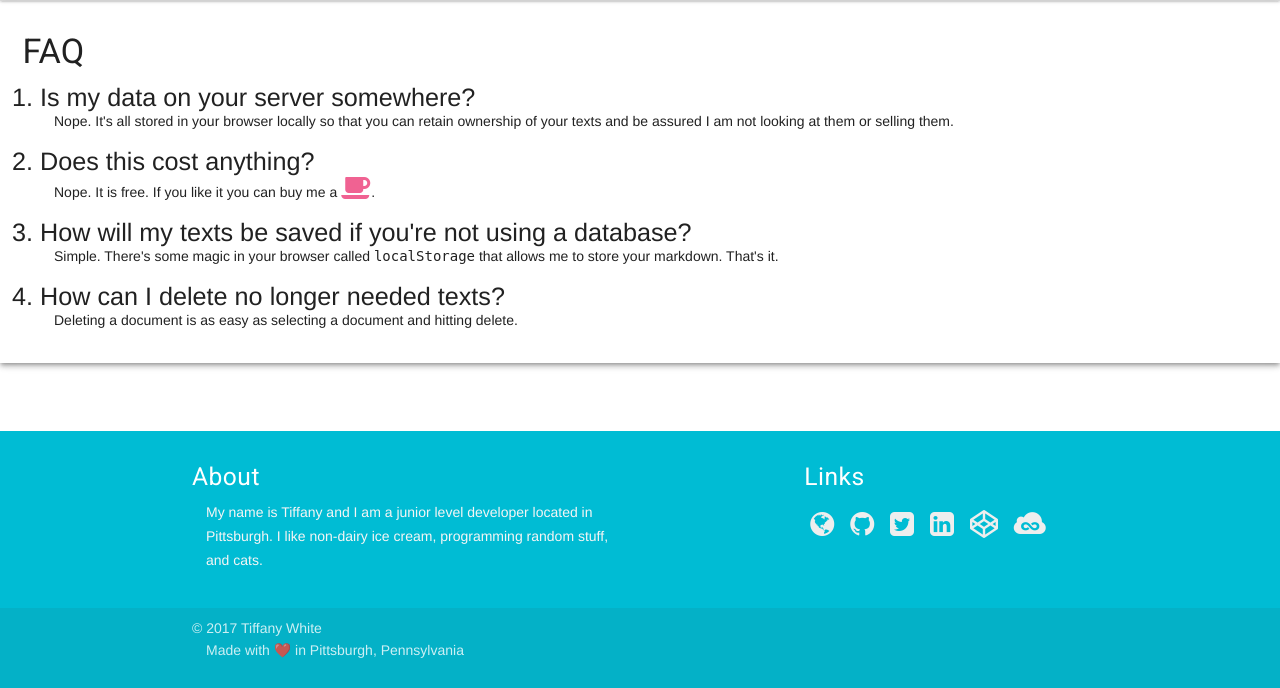
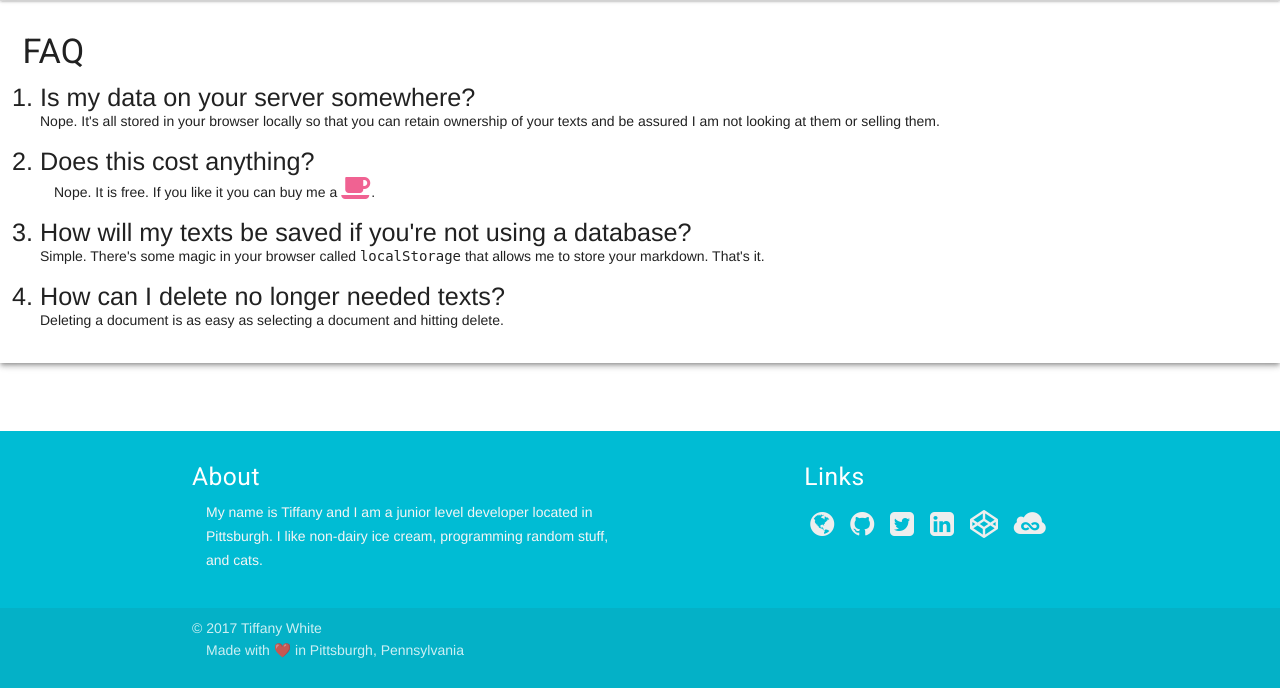
Before and after one commit to twhite96/checkyoself, a PHP site: page /faq.html in a window 1280 px wide. Shown: the part 112-800 px from the top of the page. Run offline with PHP 8.4, Linux system fonts and the light colour scheme; some libraries are stand-ins or nearby versions; some web fonts are replaced.

Commit message:
Adds no-pad class to ps on faq. Sets padding to 0

```diff
--- a/faq.html
+++ b/faq.html
@@ -75,13 +75,13 @@ limitations under the License
           <h4>FAQ</h4>
           <ol>
             <li class="flow-text">Is my data on your server somewhere?</li>
-            <p>Nope. It's all stored in your browser locally so that you can retain ownership of your texts and be assured I am not looking at them or selling them.</p>
+            <p class="no-pad">Nope. It's all stored in your browser locally so that you can retain ownership of your texts and be assured I am not looking at them or selling them.</p>
             <li class="flow-text">Does this cost anything?</li>
-            <p>Nope. It is free. If you like it you can buy me a <a class="pink-text text-lighten-2" href="https://cash.me/$twhite412" target="_blank"><i class="fa fa-coffee fa-2x" aria-hidden="true"></i></a>.</p>
+            <p class="no pad">Nope. It is free. If you like it you can buy me a <a class="pink-text text-lighten-2" href="https://cash.me/$twhite412" target="_blank"><i class="fa fa-coffee fa-2x" aria-hidden="true"></i></a>.</p>
             <li class="flow-text">How will my texts be saved if you're not using a database?</li>
-            <p>Simple. There's some magic in your browser called <code>localStorage</code> that allows me to store your markdown. That's it.</p>
+            <p class="no-pad">Simple. There's some magic in your browser called <code>localStorage</code> that allows me to store your markdown. That's it.</p>
             <li class="flow-text">How can I delete no longer needed texts?</li>
-            <p>Deleting a document is as easy as selecting a document and hitting delete.</p>
+            <p class="no-pad">Deleting a document is as easy as selecting a document and hitting delete.</p>
           </ol>
         </div>
 
--- a/styles/style.css
+++ b/styles/style.css
@@ -33,3 +33,7 @@ p {
 h4 {
   padding-left: 1.5rem;
 }
+
+.no-pad {
+  padding: 0em;
+}
```
